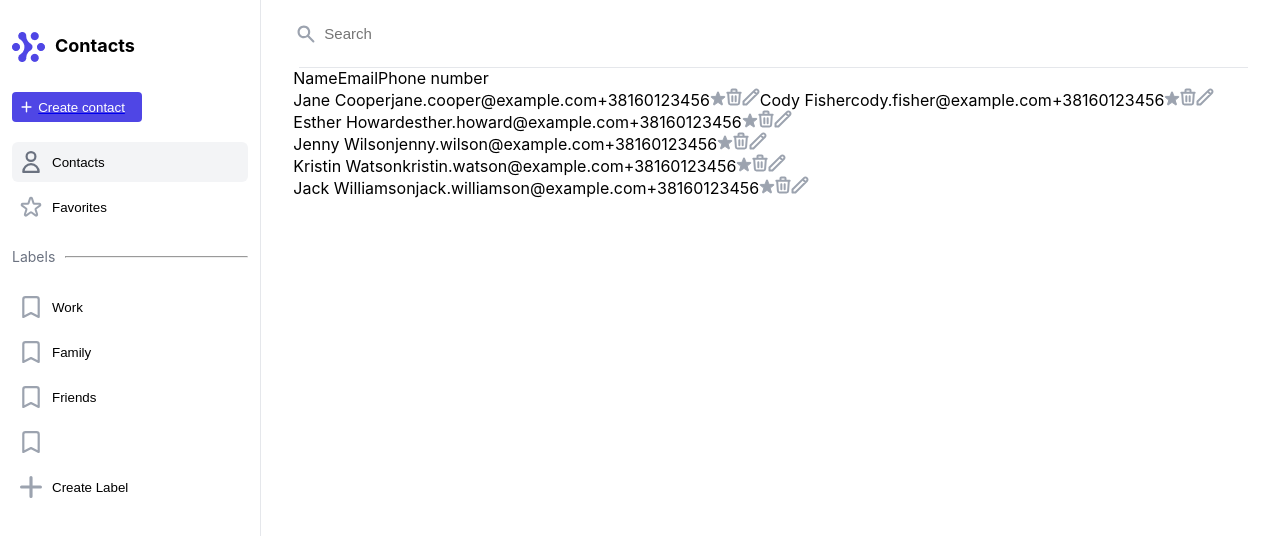
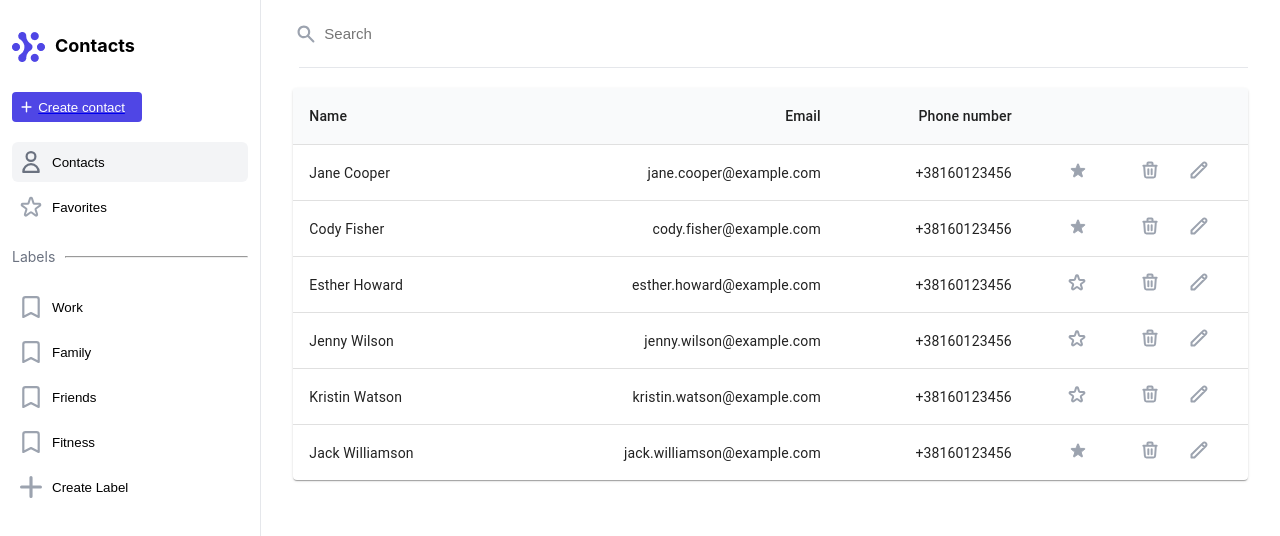
Before and after one commit to jelenajelena11/Contacts_App, a React (Create React App) app: page / in a window 1280 px wide. Shown: the top 536 px of the page. Built offline with nearby package versions, Linux system fonts and the light colour scheme; data requests are answered from the project's data file.

Commit message:
Added interfaces

```diff
--- a/data/db.json
+++ b/data/db.json
@@ -4,37 +4,43 @@
       "id": 1,
       "name": "Jane Cooper",
       "email": "jane.cooper@example.com",
-      "phone_number": "+38160123456"
+      "phone_number": "+38160123456",
+      "isFavorite": true
     },
     {
       "id": 2,
       "name": "Cody Fisher",
       "email": "cody.fisher@example.com",
-      "phone_number": "+38160123456"
+      "phone_number": "+38160123456",
+      "isFavorite": true
     },
     {
       "id": 3,
       "name": "Esther Howard",
       "email": "esther.howard@example.com",
-      "phone_number": "+38160123456"
+      "phone_number": "+38160123456",
+      "isFavorite": false
     },
     {
       "id": 4,
       "name": "Jenny Wilson",
       "email": "jenny.wilson@example.com",
-      "phone_number": "+38160123456"
+      "phone_number": "+38160123456",
+      "isFavorite": false
     },
     {
       "id": 5,
       "name": "Kristin Watson",
       "email": "kristin.watson@example.com",
-      "phone_number": "+38160123456"
+      "phone_number": "+38160123456",
+      "isFavorite": false
     },
     {
       "id": 6,
       "name": "Jack Williamson",
       "email": "jack.williamson@example.com",
-      "phone_number": "+38160123456"
+      "phone_number": "+38160123456",
+      "isFavorite": true
     }
   ],
   "labels": [
@@ -51,6 +57,7 @@
       "name": "Friends"
     },
     {
+      "name": "Fitness",
       "id": 4
     }
   ]
--- a/src/App.tsx
+++ b/src/App.tsx
@@ -24,7 +24,7 @@ function App() {
           <SearchBar />
           <Routes>
             <Route path="/" element={<ContactList />} />
-            <Route path="/edit-contact" element={<EditContact />} />
+            <Route path="/edit-contact/:id" element={<EditContact />} />
             <Route path="/create-contact" element={<CreateContact />} />
             <Route path="/favorites" element={<Favorites />} />
           </Routes>
--- a/src/components/contact-item/ContactItem.tsx
+++ b/src/components/contact-item/ContactItem.tsx
@@ -1,4 +1,11 @@
 import "./ContactItem.scss";
+import Table from "@mui/material/Table";
+import TableBody from "@mui/material/TableBody";
+import TableCell from "@mui/material/TableCell";
+import TableContainer from "@mui/material/TableContainer";
+import TableHead from "@mui/material/TableHead";
+import TableRow from "@mui/material/TableRow";
+import Paper from "@mui/material/Paper";
 
 interface Props {
   id: number;
@@ -7,6 +14,7 @@ interface Props {
   phone_number: string;
   setOpenDeleteDialog: any;
   navigateToEdit: any;
+  isFavorite: boolean;
 }
 
 export default function ContactItem({
@@ -14,27 +22,88 @@ export default function ContactItem({
   name,
   email,
   phone_number,
+  isFavorite,
   setOpenDeleteDialog,
   navigateToEdit,
 }: Props) {
   return (
-    <div key={id} className="list__wrapper">
-      <div role="presentation">
-        <span>{name}</span>
-        <span>{email}</span>
-        <span>{phone_number}</span>
+    // <div key={id} className="list__wrapper">
+    //   <div role="presentation">
+    //     <span>{name}</span>
+    //     <span>{email}</span>
+    //     <span>{phone_number}</span>
+    // {isFavorite ? (
+    //   <img
+    //     src="./img/favourite_icon.svg"
+    //     alt="favourite"
+    //     onClick={() => {}}
+    //   />
+    // ) : (
+    //   <img
+    //     src="./img/not_favorite_icon.svg"
+    //     alt="not_favorite"
+    //     onClick={() => {}}
+    //   />
+    // )}
+    // <img
+    //   src="./img/trash_icon.svg"
+    //   alt="trash"
+    //   onClick={setOpenDeleteDialog}
+    // />
+    //     <img src="./img/edit_icon.svg" alt="edit" onClick={navigateToEdit} />
+    //   </div>
+    // </div>
+    <TableContainer component={Paper}>
+      <Table sx={{ minWidth: 650 }} aria-label="simple table">
+        <TableHead>
+          <TableRow>
+            <TableCell>Name</TableCell>
+            <TableCell align="right">Email</TableCell>
+            <TableCell align="right">Phone number</TableCell>
+          </TableRow>
+        </TableHead>
+        <TableBody>
+          <TableRow
+            key={id}
+            sx={{ "&:last-child td, &:last-child th": { border: 0 } }}
+          >
+            <TableCell component="th" scope="row">
+              {name}
+            </TableCell>
+            <TableCell align="right">{email}</TableCell>
+            <TableCell align="right">{phone_number}</TableCell>
+            <TableCell align="right">
+              {isFavorite ? (
                 <img
                   src="./img/favourite_icon.svg"
                   alt="favourite"
                   onClick={() => {}}
                 />
+              ) : (
+                <img
+                  src="./img/not_favorite_icon.svg"
+                  alt="not_favorite"
+                  onClick={() => {}}
+                />
+              )}
+            </TableCell>
+            <TableCell align="right">
               <img
                 src="./img/trash_icon.svg"
                 alt="trash"
                 onClick={setOpenDeleteDialog}
               />
-        <img src="./img/edit_icon.svg" alt="edit" onClick={navigateToEdit} />
-      </div>
-    </div>
+            </TableCell>
+            <TableCell>
+              <img
+                src="./img/edit_icon.svg"
+                alt="edit"
+                onClick={navigateToEdit}
+              />
+            </TableCell>
+          </TableRow>
+        </TableBody>
+      </Table>
+    </TableContainer>
   );
 }
--- a/src/components/sidebar/Sidebar.tsx
+++ b/src/components/sidebar/Sidebar.tsx
@@ -9,9 +9,9 @@ function Sidebar() {
   const { labelList, getLabels } = useLabels();
 
   const saveLabel = (label: any) => {
-    // console.log(labelName);
-    createLabel(label).then((resp) => {
-      console.log(resp);
+    createLabel(label).then(() => {
+      setOpenCreateLabelDialog(false);
+      getLabels();
     });
   };
 
--- /dev/null
+++ b/src/interfaces/Contact.ts
@@ -0,0 +1,7 @@
+export interface Contact{
+    id: number;
+    name: string;
+    email: string;
+    phone_number: string;
+    isFavorite: boolean;
+}
--- /dev/null
+++ b/src/interfaces/Label.ts
@@ -0,0 +1,4 @@
+export interface Label{
+    id: number;
+    name: string;
+}
--- a/src/pages/all-contacts/ContactList.tsx
+++ b/src/pages/all-contacts/ContactList.tsx
@@ -1,13 +1,31 @@
 import { useEffect, useState } from "react";
-import ContactItem from "../../components/contact-item/ContactItem";
+// import ContactItem from "../../components/contact-item/ContactItem";
+import { useNavigate } from "react-router-dom";
+import Table from "@mui/material/Table";
+import TableBody from "@mui/material/TableBody";
+import TableCell from "@mui/material/TableCell";
+import TableContainer from "@mui/material/TableContainer";
+import TableHead from "@mui/material/TableHead";
+import TableRow from "@mui/material/TableRow";
+import Paper from "@mui/material/Paper";
 import DeleteContact from "../../components/dialogs/delete-contact/DeleteContact";
+import { Contact } from "../../interfaces/Contact";
 import { useContacts } from "../../services/contact";
 
 function ContactList() {
   const [openDeleteDialog, setOpenDeleteDialog] = useState(false);
   const { contactList, getContacts } = useContacts();
+  const navigate = useNavigate();
 
   const navigateToEdit = (id: number) => {
+    const path = `/edit-contact/${id}`;
+    navigate(path);
+    return id;
+  };
+
+  const deleteContact = () => {};
+
+  const setToFavorites = (id: number) => {
     console.log(id);
   };
 
@@ -17,47 +35,84 @@ function ContactList() {
 
   return (
     <>
-      <div style={{ display: "flex", flexWrap: "wrap" }}>
-        <p>Name</p>
-        <p>Email</p>
-        <p>Phone number</p>
-      </div>
-      <div style={{ display: "flex", flexWrap: "wrap" }}>
-        {contactList.map((c: any) => (
+      {/* {contactList.map((c: Contact) => (
         <div key={c.id}>
           <ContactItem
             id={c.id}
             name={c.name}
             email={c.email}
             phone_number={c.phone_number}
+            isFavorite={c.isFavorite}
             setOpenDeleteDialog={() => setOpenDeleteDialog(true)}
             navigateToEdit={(id: number) => navigateToEdit(id)}
           />
-            {/* <img
+        </div>
+      ))} */}
+      <TableContainer component={Paper} style={{ marginTop: "20px" }}>
+        <Table sx={{ minWidth: 650 }} aria-label="simple table">
+          <TableHead>
+            <TableRow style={{ background: "#F9FAFB" }}>
+              <TableCell>Name</TableCell>
+              <TableCell align="right">Email</TableCell>
+              <TableCell align="right">Phone number</TableCell>
+              <TableCell align="right" />
+              <TableCell align="right" />
+              <TableCell align="right" />
+            </TableRow>
+          </TableHead>
+          <TableBody>
+            {contactList.map((c: Contact) => (
+              <TableRow
+                key={c.id}
+                sx={{ "&:last-child td, &:last-child th": { border: 0 } }}
+              >
+                <TableCell component="th" scope="row">
+                  {c.name}
+                </TableCell>
+                <TableCell align="right">{c.email}</TableCell>
+                <TableCell align="right">{c.phone_number}</TableCell>
+                <TableCell align="right">
+                  {c.isFavorite ? (
+                    <img
                       src="./img/favourite_icon.svg"
                       alt="favourite"
-              onClick={() => setOpenDeleteDialog(true)}
+                      onClick={() => {}}
                     />
+                  ) : (
+                    <img
+                      src="./img/not_favorite_icon.svg"
+                      alt="not_favorite"
+                      onClick={() => setToFavorites(c.id)}
+                    />
+                  )}
+                </TableCell>
+                <TableCell align="right">
                   <img
                     src="./img/trash_icon.svg"
                     alt="trash"
                     onClick={() => setOpenDeleteDialog(true)}
                   />
+                </TableCell>
+                <TableCell>
                   <img
                     src="./img/edit_icon.svg"
                     alt="edit"
-              onClick={(c) => navigate(c)}
-            /> */}
-          </div>
+                    onClick={() => navigateToEdit(c.id)}
+                  />
+                </TableCell>
+              </TableRow>
             ))}
+          </TableBody>
+        </Table>
+      </TableContainer>
 
       {openDeleteDialog && (
         <DeleteContact
           openDeleteDialog={openDeleteDialog}
           setOpenDeleteDialog={setOpenDeleteDialog}
+          deleteContact={deleteContact}
         />
       )}
-      </div>
     </>
   );
 }
--- a/src/pages/favorites/Favorites.tsx
+++ b/src/pages/favorites/Favorites.tsx
@@ -1,5 +1,53 @@
+import Table from "@mui/material/Table";
+import TableBody from "@mui/material/TableBody";
+import TableCell from "@mui/material/TableCell";
+import TableContainer from "@mui/material/TableContainer";
+import TableHead from "@mui/material/TableHead";
+import TableRow from "@mui/material/TableRow";
+import Paper from "@mui/material/Paper";
+
 function Favorites() {
-  return <p>Favorites</p>;
+  return (
+    <TableContainer component={Paper} style={{ marginTop: "20px" }}>
+      <Table sx={{ minWidth: 650 }} aria-label="simple table">
+        <TableHead>
+          <TableRow style={{ background: "#F9FAFB" }}>
+            <TableCell>Name</TableCell>
+            <TableCell align="right">Email</TableCell>
+            <TableCell align="right">Phone number</TableCell>
+            <TableCell align="right" />
+            <TableCell align="right" />
+            <TableCell align="right" />
+          </TableRow>
+        </TableHead>
+        <TableBody>
+          <TableRow
+            key="test"
+            sx={{ "&:last-child td, &:last-child th": { border: 0 } }}
+          >
+            <TableCell component="th" scope="row">
+              test
+            </TableCell>
+            <TableCell align="right">test</TableCell>
+            <TableCell align="right">test</TableCell>
+            <TableCell align="right">
+              <img
+                src="./img/favourite_icon.svg"
+                alt="favourite"
+                onClick={() => {}}
+              />
+            </TableCell>
+            <TableCell align="right">
+              <img src="./img/trash_icon.svg" alt="trash" onClick={() => {}} />
+            </TableCell>
+            <TableCell>
+              <img src="./img/edit_icon.svg" alt="edit" onClick={() => {}} />
+            </TableCell>
+          </TableRow>
+        </TableBody>
+      </Table>
+    </TableContainer>
+  );
 }
 
 export default Favorites;
--- a/src/services/labels.tsx
+++ b/src/services/labels.tsx
@@ -11,10 +11,10 @@ export const useLabels = () => {
   return { labelList, getLabels };
 };
 
-export const createLabel = async (data: any) => {
+export const createLabel = async (label: any) => {
   try {
     await axios.post("http://localhost:3001/labels", {
-      name: data.name,
+      name: label,
     });
   } catch (error: any) {
     console.log(error);
```
Also changed, not shown: src/components/dialogs/delete-contact/DeleteContact.tsx (+6 -2 lines), src/pages/edit-contact/EditContact.tsx (+12 -0 lines), src/services/contact.ts (+12 -0 lines), public/img/not_favorite_icon.svg (added). Lines whose indentation alone changed are shown as unchanged.
